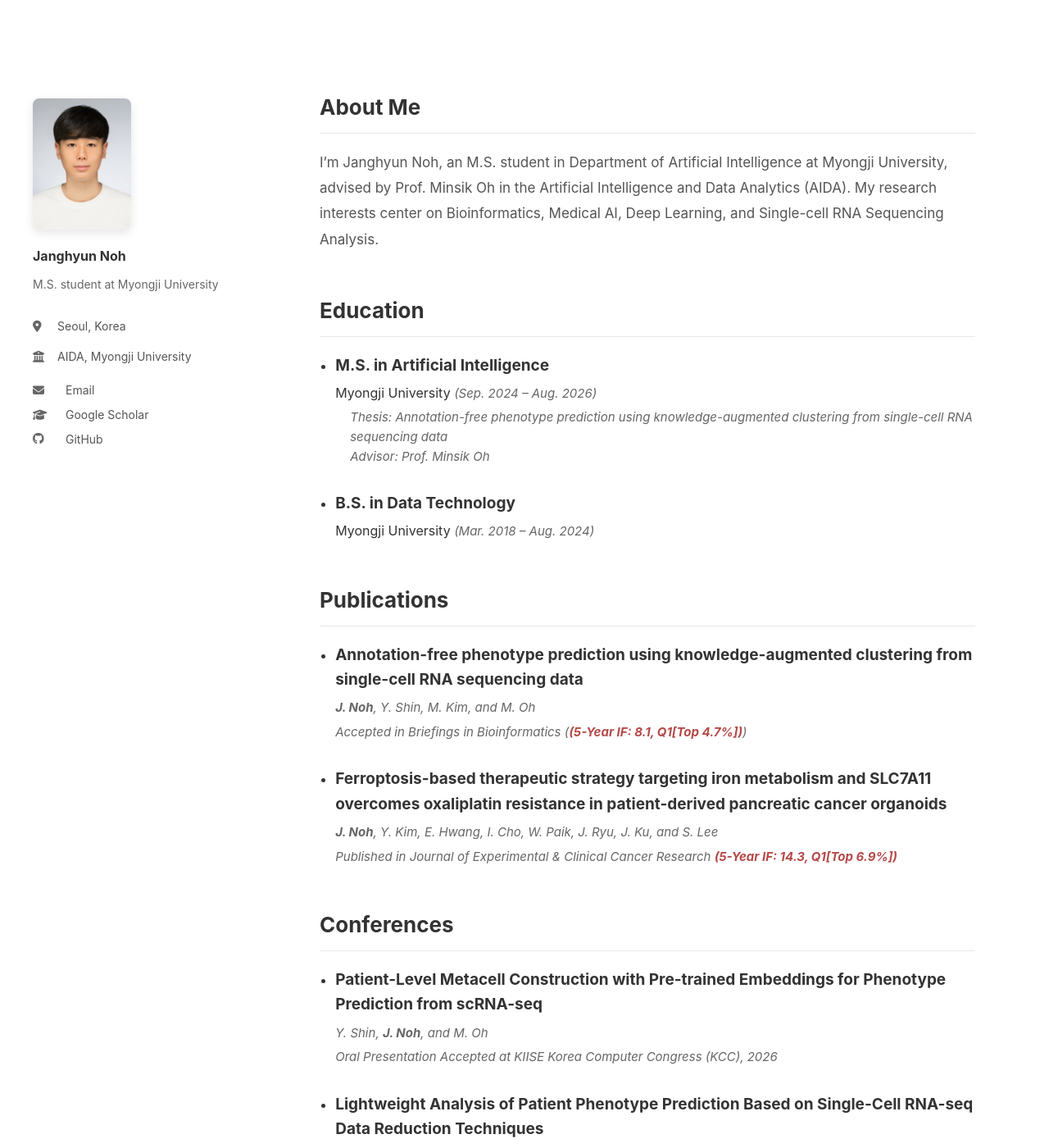
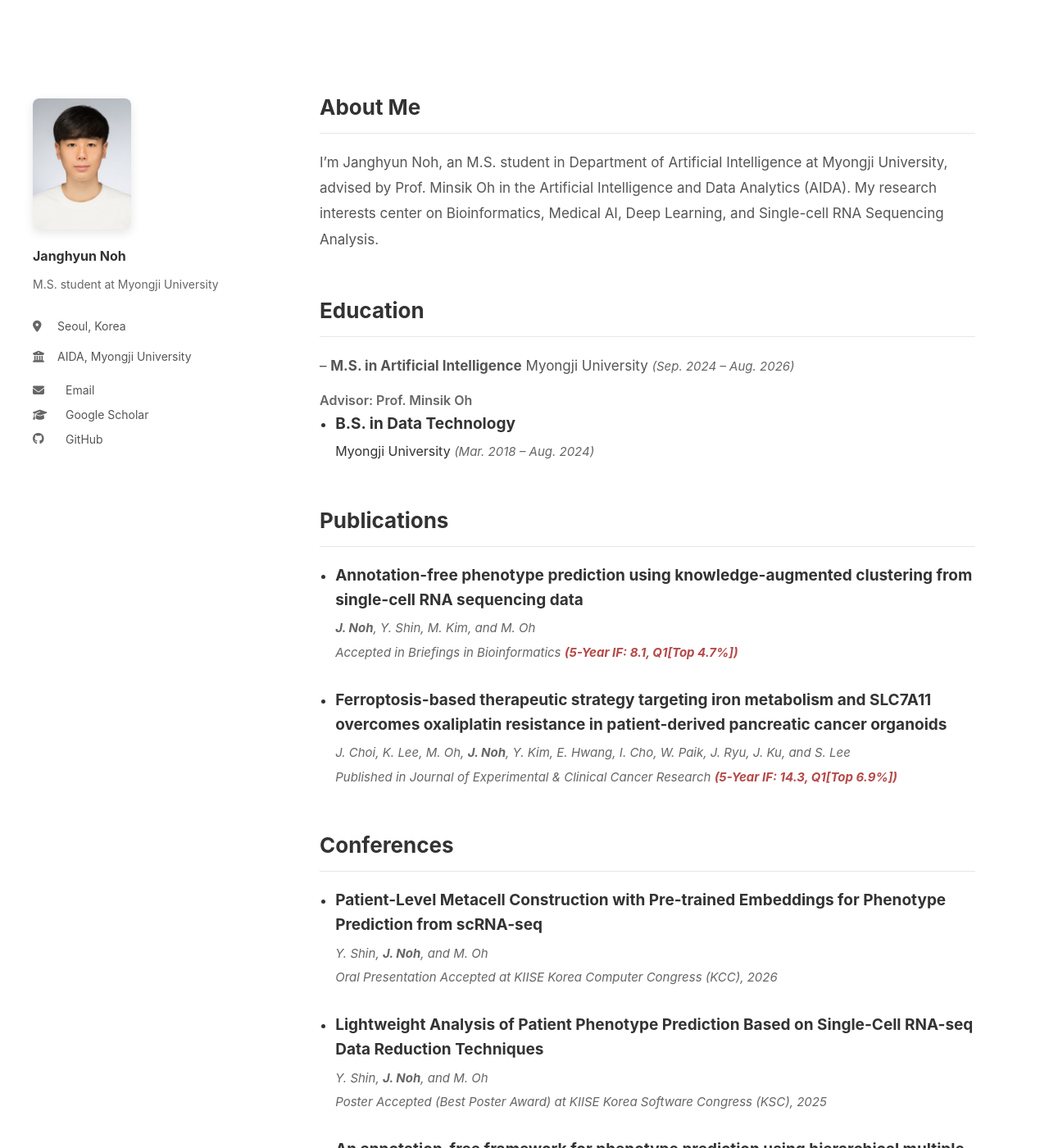
Before and after one commit to janghyunnoh/janghyunnoh.github.io, a Jekyll site: the page built from index.md, in a window 1280 px wide and 1400 px high. Shown: the whole window at 82% size. Built offline with Jekyll 4.4.1, drawn with Linux system fonts in a browser that asks for light colours.

Commit message:
Align education advisor with title start

```diff
--- a/assets/css/profile.css
+++ b/assets/css/profile.css
@@ -213,6 +213,13 @@ body {
     font-style: italic;
     margin-top: 4px;
 }
+.main-content .education-advisor {
+    display: block;
+    margin-left: 0; /* align with title start */
+    margin-top: 6px;
+    color: #666;
+    font-weight: 600;
+}
 
 .main-content p + p {
     margin-top: 15px;
--- a/index.md
+++ b/index.md
@@ -9,8 +9,8 @@ I'm Janghyun Noh, an M.S. student in Department of Artificial Intelligence at My
 
 ## Education
 
-- **M.S. in Artificial Intelligence** Myongji University <span class="education-period"><em>(Sep. 2024 – Aug. 2026)</em></span>
-  <div class="entry-detail"><em>Thesis: Annotation-free phenotype prediction using knowledge-augmented clustering from single-cell RNA sequencing data</em><br>Advisor: Prof. Minsik Oh</div>
+-- **M.S. in Artificial Intelligence** Myongji University <span class="education-period"><em>(Sep. 2024 – Aug. 2026)</em></span>
+  <div class="education-advisor">Advisor: Prof. Minsik Oh</div>
 
 - **B.S. in Data Technology** Myongji University <span class="education-period"><em>(Mar. 2018 – Aug. 2024)</em></span>
 
@@ -18,10 +18,10 @@ I'm Janghyun Noh, an M.S. student in Department of Artificial Intelligence at My
 
 - **Annotation-free phenotype prediction using knowledge-augmented clustering from single-cell RNA sequencing data**
   <div class="entry-authors"><em><span class="author-name">J. Noh</span>, Y. Shin, M. Kim, and M. Oh</em></div>
-  <div class="entry-venue"><em>Accepted in Briefings in Bioinformatics (<span class="impact">(5-Year IF: 8.1, Q1[Top 4.7%])</span>)</em></div>
+  <div class="entry-venue"><em>Accepted in Briefings in Bioinformatics <span class="impact">(5-Year IF: 8.1, Q1[Top 4.7%])</span></em></div>
 
 - **Ferroptosis-based therapeutic strategy targeting iron metabolism and SLC7A11 overcomes oxaliplatin resistance in patient-derived pancreatic cancer organoids**
-  <div class="entry-authors"><em><span class="author-name">J. Noh</span>, Y. Kim, E. Hwang, I. Cho, W. Paik, J. Ryu, J. Ku, and S. Lee</em></div>
+  <div class="entry-authors"><em>J. Choi, K. Lee, M. Oh, <span class="author-name">J. Noh</span>, Y. Kim, E. Hwang, I. Cho, W. Paik, J. Ryu, J. Ku, and S. Lee</em></div>
   <div class="entry-venue"><em>Published in Journal of Experimental & Clinical Cancer Research <span class="impact">(5-Year IF: 14.3, Q1[Top 6.9%])</span></em></div>
 
 ## Conferences
```
